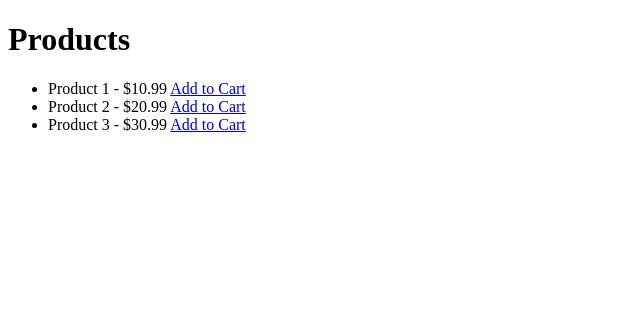
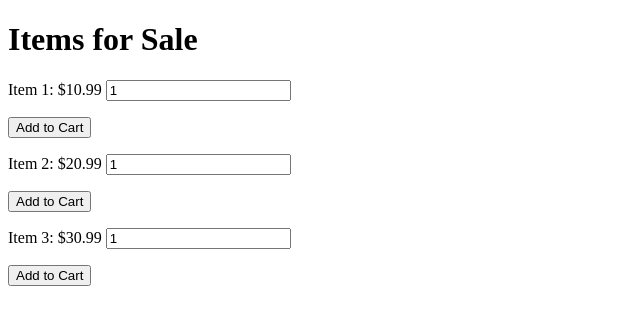
Before and after one commit to Javila127/CS3800NetProject2, a Flask app: page / in a window 1280 px wide. Shown: the top 325 px of the page, without its empty margins (0-640 px from the left). Run offline with Flask 3, Linux system fonts and the light colour scheme.

Commit message:
implemented cart logic and fixed page layouts

```diff
--- a/app.py
+++ b/app.py
@@ -1,33 +1,56 @@
-from flask import Flask, render_template, redirect, url_for, session
-import os
+from flask import Flask, render_template, request, redirect, url_for, session
 
 app = Flask(__name__)
-app.config['SECRET_KEY'] = os.urandom(24)  # Set a random secret key
+app.secret_key = 'supersecretkey'
 
-# Sample product data
-products = {
-    1: {'id': 1, 'name': 'Product 1', 'price': 10.99},
-    2: {'id': 2, 'name': 'Product 2', 'price': 20.99},
-    3: {'id': 3, 'name': 'Product 3', 'price': 30.99}
+items = {
+    'item1': {'name': 'Item 1', 'price': 10.99},
+    'item2': {'name': 'Item 2', 'price': 20.99},
+    'item3': {'name': 'Item 3', 'price': 30.99}
 }
 
 @app.route('/')
 def home():
-    return render_template('home.html', products=products)
+    return render_template('home.html', items=items)
 
-@app.route('/add_to_cart/<int:product_id>')
-def add_to_cart(product_id):
-    product = products.get(product_id)
-    if product:
-        if 'cart' not in session:
-            session['cart'] = []
-        session['cart'].append(product)
-        session.modified = True
+@app.route('/add_to_cart/<item_key>', methods=['POST'])
+def add_to_cart(item_key):
+    if 'cart' not in session:
+        session['cart'] = {}
+
+    quantity = int(request.form['quantity'])
+    if item_key in session['cart']:
+        session['cart'][item_key] += quantity
+    else:
+        session['cart'][item_key] = quantity
+
+    session.modified = True
+    return redirect(url_for('cart'))
+
+@app.route('/cart')
+def cart():
+    total_cost = sum(items[key]['price'] * quantity for key, quantity in session.get('cart', {}).items())
+    return render_template('cart.html', cart=session.get('cart', {}), items=items, total_cost=total_cost)
+
+@app.route('/confirmation')
+def confirmation():
+    total_cost = sum(items[key]['price'] * quantity for key, quantity in session.get('cart', {}).items())
+    return render_template('confirmation.html', total_cost=total_cost)
+
+@app.route('/confirm_order')
+def confirm_order():
+    session.pop('cart', None)
+    return render_template('order_received.html')
+
+@app.route('/cancel_order')
+def cancel_order():
+    session.pop('cart', None)
     return redirect(url_for('home'))
 
-@app.route('/cart')
-def show_cart():
-    return render_template('cart.html', cart=session.get('cart', []))
+@app.route('/clear_cart')
+def clear_cart():
+    session.pop('cart', None)
+    return redirect(url_for('home'))
 
-if __name__ == "__main__":
-    app.run(debug=True, port=8000)
+if __name__ == '__main__':
+    app.run(debug=True, port = 8000)
--- a/templates/home.html
+++ b/templates/home.html
@@ -1,17 +1,21 @@
 <!DOCTYPE html>
-<html lang="en">
+<html>
 <head>
-    <meta charset="UTF-8">
-    <title>Shopping Cart</title>
+    <title>Home</title>
 </head>
 <body>
-    <h1>Products</h1>
-    <ul>
-        {% for product in products.values() %}
-        <li>{{ product.name }} - ${{ product.price }}
-            <a href="{{ url_for('add_to_cart', product_id=product.id) }}">Add to Cart</a>
-        </li>
-        {% endfor %}
-    </ul>
+    <h1>Items for Sale</h1>
+    <form action="/add_to_cart/item1" method="POST">
+        <p>Item 1: $10.99 <input type="number" name="quantity" value="1" min="1"></p>
+        <button type="submit">Add to Cart</button>
+    </form>
+    <form action="/add_to_cart/item2" method="POST">
+        <p>Item 2: $20.99 <input type="number" name="quantity" value="1" min="1"></p>
+        <button type="submit">Add to Cart</button>
+    </form>
+    <form action="/add_to_cart/item3" method="POST">
+        <p>Item 3: $30.99 <input type="number" name="quantity" value="1" min="1"></p>
+        <button type="submit">Add to Cart</button>
+    </form>
 </body>
 </html>
```
Also changed, not shown: templates/cart.html (+20 -10 lines), templates/confirmation.html (+6 -5 lines), templates/order_received.html (added, +11 -0 lines).
